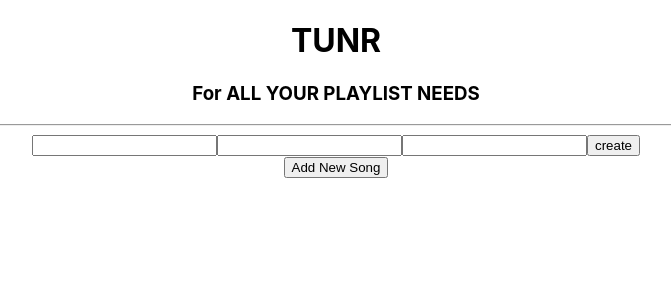
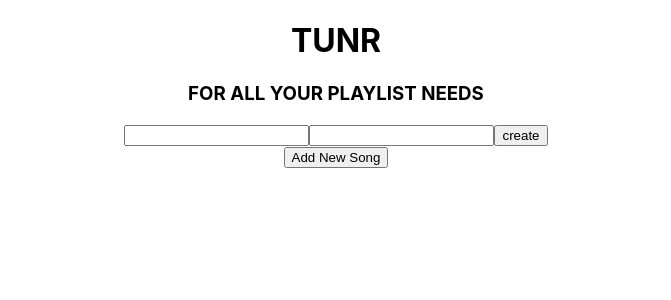
Before and after one commit to BPdg06/mern_group_lab_frontend, a React (Create React App) app: page /create in a window 1280 px wide. Shown: the top 300 px of the page, without its empty margins (304-975 px from the left). Built offline with nearby package versions, Linux system fonts and the light colour scheme; no server answers.

Commit message:
made fixes in app and form

```diff
--- a/src/App.js
+++ b/src/App.js
@@ -55,8 +55,7 @@ function App() {
   return (
     <div className="App">
       <h1>TUNR</h1>
-      <h3>For ALL YOUR PLAYLIST NEEDS</h3>
-      <hr />
+      <h3>FOR ALL YOUR PLAYLIST NEEDS</h3>
       <main>
         <Switch>
             <Route exact path="/" render={(rp) => (
--- a/src/Form.js
+++ b/src/Form.js
@@ -29,12 +29,12 @@ const Form = (props) => {
         value={formData._id}
         onChange={handleChange}
       />
-      <input
+      {/* <input
         type="text"
         name="img"
         value={formData.img}
         onChange={handleChange}
-      />
+      /> */}
       <input type="submit" value={props.label} />
     </form>
   );
```
Lines whose indentation alone changed are shown as unchanged.
